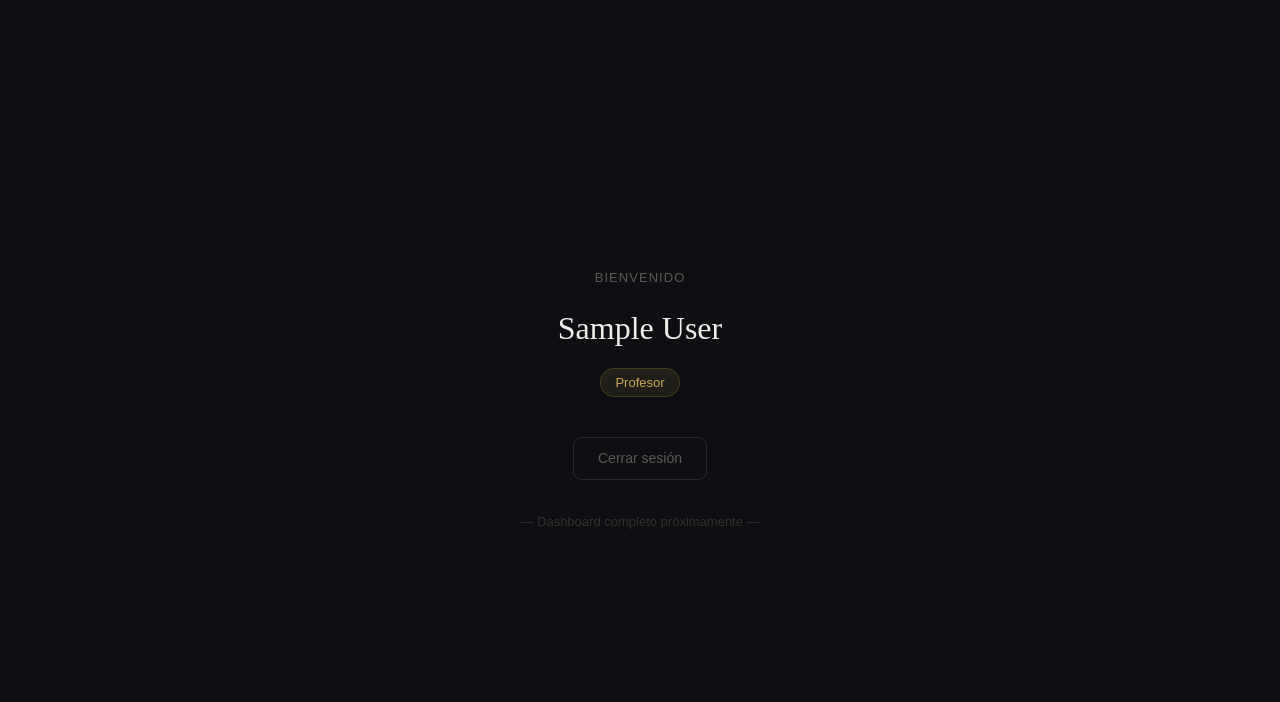
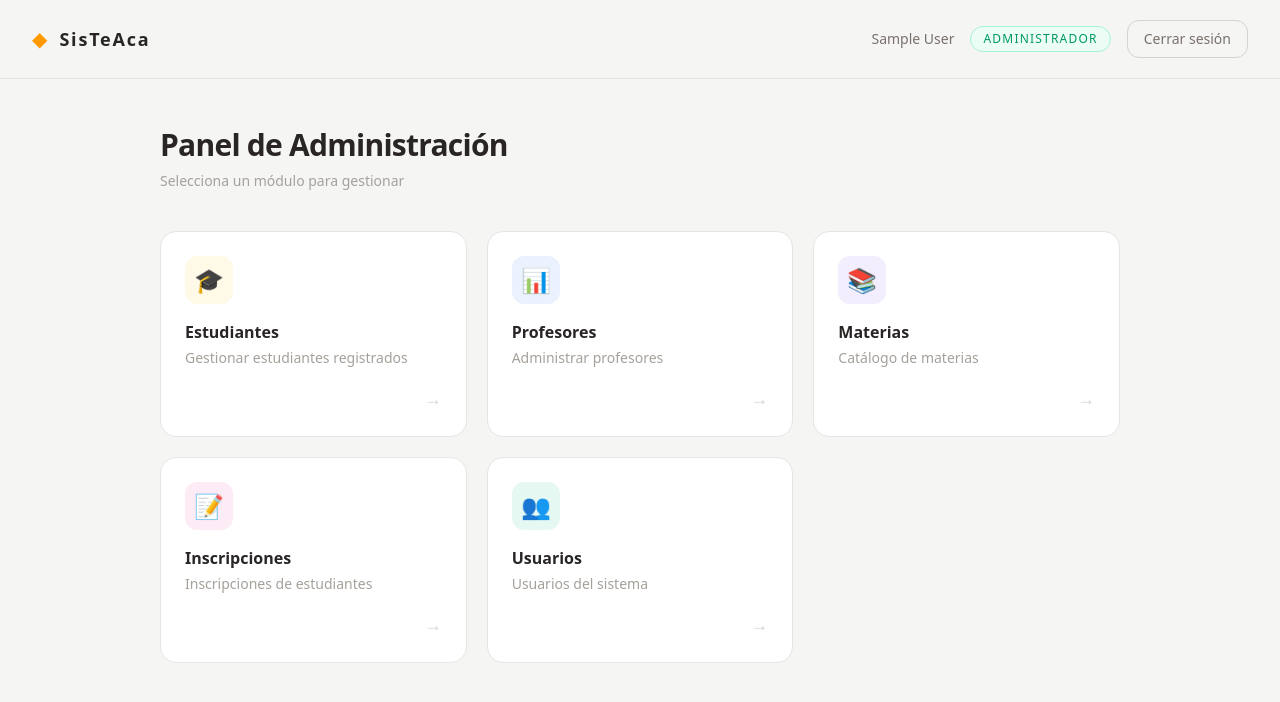
Before and after one commit to dejeloper/SchoolManagement, an Angular app in the folder SchoolManagementFront/: page /dashboard in a window 1280 px wide. Shown: the top 702 px of the page. Built offline with nearby package versions, Linux system fonts and the light colour scheme; sample sign-in values are in the browser's storage.

Commit message:
feat(frontend): add Admin and Auxiliar roles with login and dashboard views

```diff
--- a/SchoolManagementFront/src/app/dashboard/dashboard.html
+++ b/SchoolManagementFront/src/app/dashboard/dashboard.html
@@ -1,3 +1,50 @@
+@if (user?.role === 'admin' || user?.role === 'auxiliar') {
+<div class="min-h-screen bg-stone-100 dark:bg-neutral-900 text-stone-800 dark:text-stone-200 font-sans">
+
+  <header class="flex items-center justify-between px-8 py-5 border-b border-stone-200 dark:border-neutral-800">
+    <div class="flex items-center gap-3">
+      <span class="text-amber-500 text-xl">◆</span>
+      <span class="text-lg font-semibold tracking-widest">SisTeAca</span>
+    </div>
+    <div class="flex items-center gap-4">
+      <span class="text-sm text-stone-500 dark:text-stone-400">{{ user?.name }}</span>
+      <span
+        class="text-xs font-medium tracking-widest uppercase px-3 py-1 rounded-full border"
+        [class]="user?.role === 'admin' ? 'bg-emerald-50 dark:bg-emerald-900/20 text-emerald-600 dark:text-emerald-400 border-emerald-200 dark:border-emerald-800' : 'bg-violet-50 dark:bg-violet-900/20 text-violet-600 dark:text-violet-400 border-violet-200 dark:border-violet-800'">
+        {{ user?.role === 'admin' ? 'Administrador' : 'Auxiliar' }}
+      </span>
+      <button (click)="logout()"
+        class="bg-transparent border border-stone-300 dark:border-neutral-700 text-stone-500 dark:text-stone-400 text-sm px-4 py-2 rounded-xl cursor-pointer hover:bg-stone-200 dark:hover:bg-neutral-800 transition-colors">
+        Cerrar sesión
+      </button>
+    </div>
+  </header>
+
+  <main class="max-w-5xl mx-auto px-8 py-12">
+    <h1 class="text-3xl font-semibold tracking-tight mb-2">Panel de Administración</h1>
+    <p class="text-sm text-stone-400 dark:text-stone-500 mb-10">Selecciona un módulo para gestionar</p>
+
+    <div class="grid grid-cols-1 sm:grid-cols-2 lg:grid-cols-3 gap-5">
+      @for (card of adminCards; track card.label) {
+      <button (click)="navigateTo(card.route)"
+        class="group bg-white dark:bg-neutral-800 border border-stone-200 dark:border-neutral-700 rounded-2xl p-6 text-left flex flex-col gap-4 transition-all duration-300 hover:-translate-y-1 hover:shadow-lg cursor-pointer">
+        <div class="w-12 h-12 rounded-xl flex items-center justify-center text-2xl"
+          [style.background]="card.bg" [style.color]="card.color">
+          {{ card.icon }}
+        </div>
+        <div>
+          <h2 class="text-base font-semibold">{{ card.label }}</h2>
+          <p class="text-sm text-stone-400 dark:text-stone-500 mt-1">{{ card.description }}</p>
+        </div>
+        <span
+          class="self-end text-stone-300 dark:text-neutral-600 text-lg transition-all duration-200 group-hover:text-amber-500 group-hover:translate-x-1">→</span>
+      </button>
+      }
+    </div>
+  </main>
+
+</div>
+} @else {
 <div
   style="min-height:100vh;background:#0d0f12;color:#e8e6e1;display:flex;flex-direction:column;align-items:center;justify-content:center;font-family:'DM Sans',sans-serif;gap:16px;">
   <p style="color:#5a5852;font-size:13px;letter-spacing:0.08em;text-transform:uppercase;">Bienvenido</p>
@@ -12,3 +59,4 @@
   </button>
   <p style="color:#33312e;font-size:13px;margin-top:16px;">— Dashboard completo próximamente —</p>
 </div>
+}
--- a/SchoolManagementFront/src/app/dashboard/dashboard.ts
+++ b/SchoolManagementFront/src/app/dashboard/dashboard.ts
@@ -1,6 +1,15 @@
 import { ChangeDetectionStrategy, Component, OnInit } from '@angular/core';
 import { Router } from '@angular/router';
 import { AuthService } from '../../shared/services/auth';
+
+interface AdminCard {
+  label: string;
+  description: string;
+  icon: string;
+  route: string;
+  bg: string;
+  color: string;
+}
 
 @Component({
   selector: 'app-dashboard',
@@ -10,6 +19,49 @@ import { AuthService } from '../../shared/services/auth';
 export class Dashboard implements OnInit {
   user: any = null;
 
+  adminCards: AdminCard[] = [
+    {
+      label: 'Estudiantes',
+      description: 'Gestionar estudiantes registrados',
+      icon: '🎓',
+      route: '/dashboard/students',
+      bg: 'rgba(251,191,36,0.1)',
+      color: '#f59e0b',
+    },
+    {
+      label: 'Profesores',
+      description: 'Administrar profesores',
+      icon: '📊',
+      route: '/dashboard/teachers',
+      bg: 'rgba(59,130,246,0.1)',
+      color: '#3b82f6',
+    },
+    {
+      label: 'Materias',
+      description: 'Catálogo de materias',
+      icon: '📚',
+      route: '/dashboard/subjects',
+      bg: 'rgba(139,92,246,0.1)',
+      color: '#8b5cf6',
+    },
+    {
+      label: 'Inscripciones',
+      description: 'Inscripciones de estudiantes',
+      icon: '📝',
+      route: '/dashboard/enrollments',
+      bg: 'rgba(236,72,153,0.1)',
+      color: '#ec4899',
+    },
+    {
+      label: 'Usuarios',
+      description: 'Usuarios del sistema',
+      icon: '👥',
+      route: '/dashboard/users',
+      bg: 'rgba(16,185,129,0.1)',
+      color: '#10b981',
+    },
+  ];
+
   constructor(private auth: AuthService, private router: Router) { }
 
   ngOnInit(): void {
@@ -17,6 +69,10 @@ export class Dashboard implements OnInit {
     if (!this.user) this.router.navigate(['/login']);
   }
 
+  navigateTo(route: string): void {
+    this.router.navigate([route]);
+  }
+
   logout(): void {
     this.auth.logout();
     this.router.navigate(['/login']);
--- a/SchoolManagementFront/src/app/login/login.html
+++ b/SchoolManagementFront/src/app/login/login.html
@@ -50,6 +50,40 @@
       </button>
 
     </div>
+
+    <div class="mt-6 flex justify-center">
+      <button (click)="selectRole('admin')"
+        class="group bg-white dark:bg-neutral-800 border border-stone-200 dark:border-neutral-700 rounded-2xl p-6 text-left flex items-center gap-5 transition-all duration-300 hover:-translate-y-1 hover:shadow-lg hover:border-emerald-300 dark:hover:border-emerald-700 cursor-pointer w-full max-w-sm">
+        <div class="w-12 h-12 rounded-xl bg-emerald-50 dark:bg-emerald-900/20 flex items-center justify-center text-2xl">
+          ⚙️
+        </div>
+        <div class="flex-1">
+          <h2 class="text-base font-semibold text-stone-800 dark:text-stone-100">Administrador</h2>
+          <p class="text-sm text-stone-400 dark:text-stone-500 leading-relaxed">
+            Acceso al panel de administración del sistema
+          </p>
+        </div>
+        <span
+          class="text-stone-300 dark:text-neutral-600 text-lg transition-all duration-200 group-hover:text-emerald-500 group-hover:translate-x-1">→</span>
+      </button>
+    </div>
+
+    <div class="mt-4 flex justify-center">
+      <button (click)="selectRole('auxiliar')"
+        class="group bg-white dark:bg-neutral-800 border border-stone-200 dark:border-neutral-700 rounded-2xl p-6 text-left flex items-center gap-5 transition-all duration-300 hover:-translate-y-1 hover:shadow-lg hover:border-violet-300 dark:hover:border-violet-700 cursor-pointer w-full max-w-sm">
+        <div class="w-12 h-12 rounded-xl bg-violet-50 dark:bg-violet-900/20 flex items-center justify-center text-2xl">
+          📋
+        </div>
+        <div class="flex-1">
+          <h2 class="text-base font-semibold text-stone-800 dark:text-stone-100">Auxiliar</h2>
+          <p class="text-sm text-stone-400 dark:text-stone-500 leading-relaxed">
+            Apoyo en la gestión académica del sistema
+          </p>
+        </div>
+        <span
+          class="text-stone-300 dark:text-neutral-600 text-lg transition-all duration-200 group-hover:text-violet-500 group-hover:translate-x-1">→</span>
+      </button>
+    </div>
   </main>
   }
 
@@ -68,7 +102,7 @@
         <span
           class="inline-block text-xs font-medium tracking-widest uppercase px-4 py-1.5 rounded-full mb-5 border"
           [class]="badgeClass()">
-          {{ selectedRole() === 'student' ? 'Estudiante' : 'Profesor' }}
+          {{ selectedRole() === 'student' ? 'Estudiante' : selectedRole() === 'teacher' ? 'Profesor' : selectedRole() === 'admin' ? 'Administrador' : 'Auxiliar' }}
         </span>
         <h1 class="text-3xl font-semibold text-stone-800 dark:text-stone-100 tracking-tight mb-2">
           Iniciar Sesión
@@ -107,7 +141,7 @@
 
         <button type="submit" [disabled]="loading() || !email().trim() || !password().trim()"
           class="w-full py-3.5 rounded-xl text-sm font-medium flex items-center justify-center transition-all duration-200 mt-1 border-none cursor-pointer disabled:opacity-40 disabled:cursor-not-allowed hover:opacity-90 hover:-translate-y-px text-white"
-          [class.bg-amber-500]="selectedRole() === 'student'" [class.bg-sky-500]="selectedRole() === 'teacher'">
+          [class.bg-amber-500]="selectedRole() === 'student'" [class.bg-sky-500]="selectedRole() === 'teacher'" [class.bg-emerald-500]="selectedRole() === 'admin'" [class.bg-violet-500]="selectedRole() === 'auxiliar'">
           @if (!loading()) {
           <span>Iniciar Sesión</span>
           } @else {
--- a/SchoolManagementFront/src/app/login/login.ts
+++ b/SchoolManagementFront/src/app/login/login.ts
@@ -3,7 +3,7 @@ import {FormsModule} from '@angular/forms';
 import {Router} from '@angular/router';
 import {AuthService} from '../../shared/services/auth';
 
-type Role = 'student' | 'teacher';
+type Role = 'student' | 'teacher' | 'admin' | 'auxiliar';
 
 @Component({
   selector: 'app-login',
@@ -25,6 +25,12 @@ export class LoginComponent {
     }
     if (role === 'teacher') {
       return 'bg-sky-50 text-sky-600 border-sky-200 dark:bg-sky-900/20 dark:text-sky-400 dark:border-sky-800';
+    }
+    if (role === 'admin') {
+      return 'bg-emerald-50 text-emerald-600 border-emerald-200 dark:bg-emerald-900/20 dark:text-emerald-400 dark:border-emerald-800';
+    }
+    if (role === 'auxiliar') {
+      return 'bg-violet-50 text-violet-600 border-violet-200 dark:bg-violet-900/20 dark:text-violet-400 dark:border-violet-800';
     }
     return '';
   });
--- a/SchoolManagementFront/src/shared/interfaces/models.ts
+++ b/SchoolManagementFront/src/shared/interfaces/models.ts
@@ -105,7 +105,7 @@ export interface LoginResponse {
     id: number;
     name: string;
     email: string;
-    role: 'student' | 'teacher';
+    role: 'student' | 'teacher' | 'admin' | 'auxiliar';
   } | null;
 }
 
@@ -113,5 +113,5 @@ export interface SessionUser {
   id: number;
   name: string;
   email: string;
-  role: 'student' | 'teacher';
+  role: 'student' | 'teacher' | 'admin' | 'auxiliar';
 }
--- a/SchoolManagementFront/src/shared/services/auth.ts
+++ b/SchoolManagementFront/src/shared/services/auth.ts
@@ -9,12 +9,12 @@ export class AuthService {
 
   constructor(private api: ApiService) { }
 
-  login(email: string, role: 'student' | 'teacher'): Observable<LoginResponse> {
-    const roleMap: Record<string, number> = {teacher: 0, student: 1};
+  login(email: string, role: 'student' | 'teacher' | 'admin' | 'auxiliar'): Observable<LoginResponse> {
+    const roleMap: Record<string, number> = {teacher: 1, student: 2, admin: 99, auxiliar: 98};
     return this.api.post<LoginResponse['value']>('/auth/login', {email, role: roleMap[role]});
   }
 
-  saveSession(user: NonNullable<LoginResponse['value']>, role: 'student' | 'teacher'): void {
+  saveSession(user: NonNullable<LoginResponse['value']>, role: 'student' | 'teacher' | 'admin' | 'auxiliar'): void {
     const session: SessionUser = {...user, role};
     localStorage.setItem('session', JSON.stringify(session));
     this.currentUser.set(session);
```
